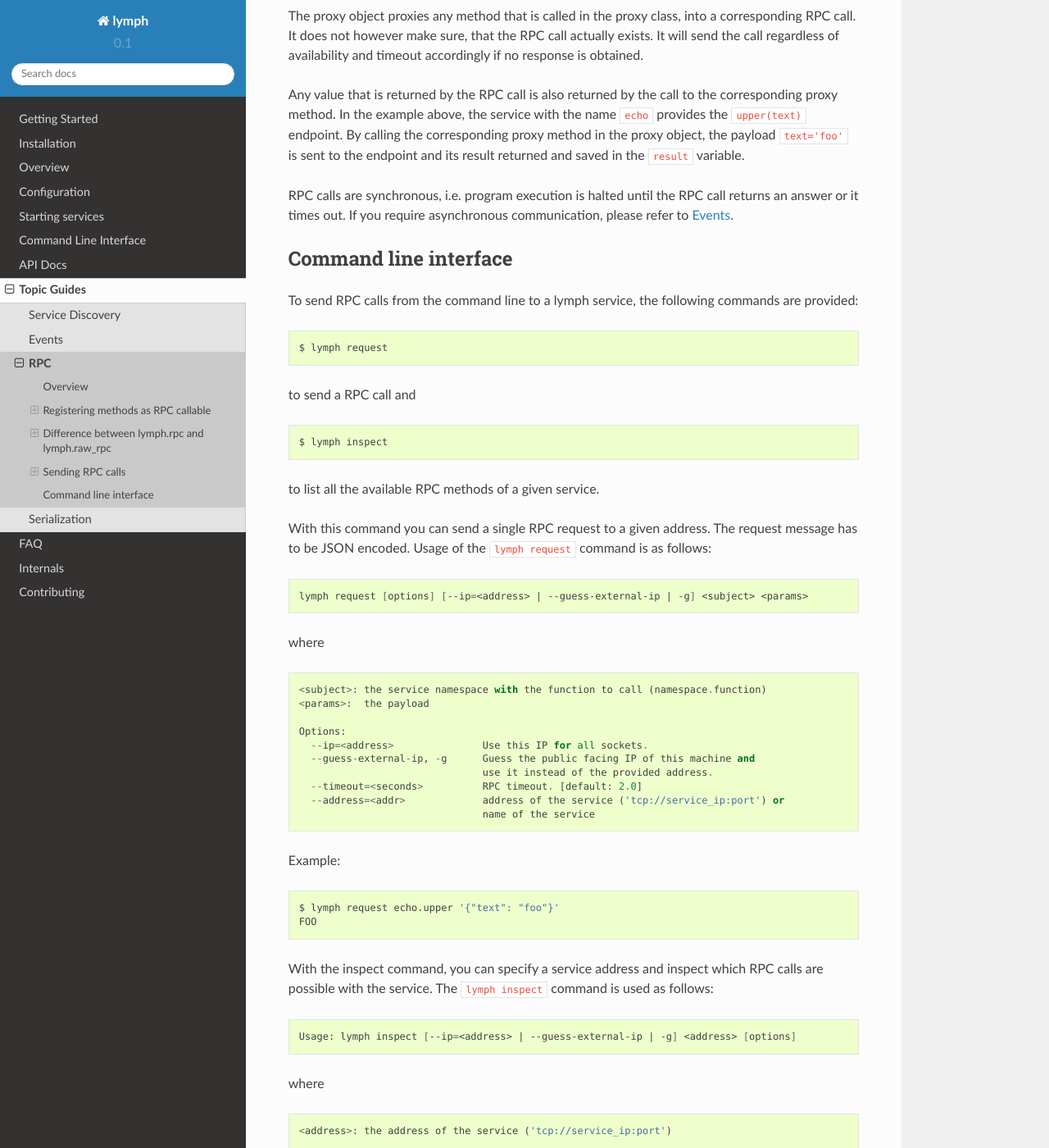
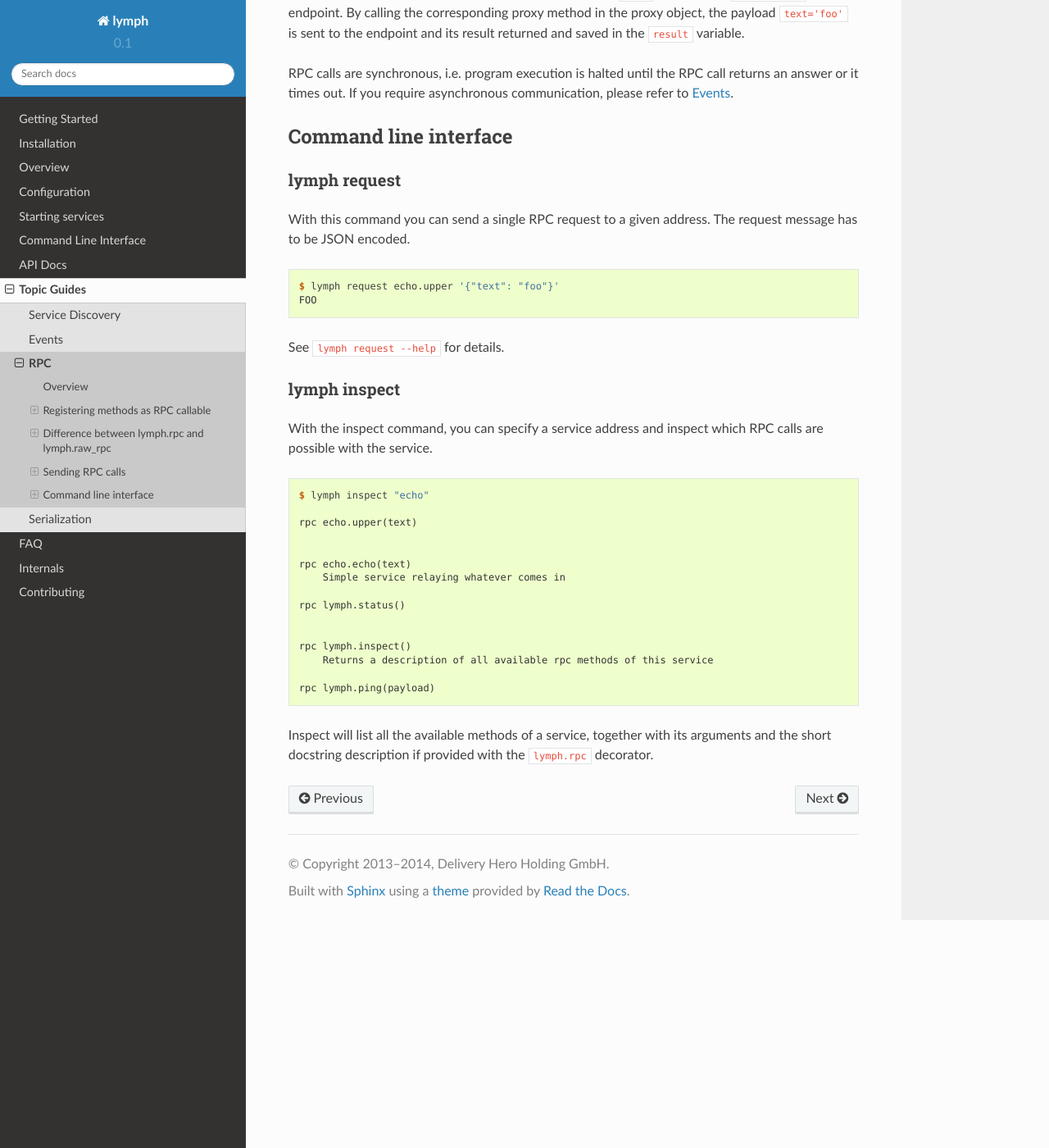
Before and after one commit to deliveryhero/lymph, a Sphinx documentation site: the page built from docs/topics/rpc.rst, in a window 1280 px wide and 1400 px high, scrolled down 3126 px. Shown: the whole window at 82% size. Built offline with Sphinx 7.4.7 and the Read the Docs theme 2.0.0, drawn with Linux system fonts in a browser that asks for light colours; formulas are drawn with MathJax 3; cross-references to code outside the pages are shown as plain code; some of the changed text lies outside the part shown.

Commit message:
Some cleanup in the rpc topic guide

```diff
--- a/docs/topics/rpc.rst
+++ b/docs/topics/rpc.rst
@@ -2,20 +2,15 @@
 ===
 
 Overview
-~~~~~~~~
+--------
 
-Synchronous communication with lymph services is realised through RPC calls. RPC messages
-are handled through ØMQ. In lymph, RPC messages are not persistent and if a RPC call fails,
-it is the responsibility of the calling code to deal with it.
-
-.. note::
-
-    In lymph terminology, messages are referring to synchronous RPC calls, and events are
-    asynchronous messages as described in :doc:`events`.
+Synchronous communication with lymph services is realised through RPC.
+RPC messages are sent via ØMQ. If a RPC call fails, it is the responsibility of
+the calling code to deal with it.
 
 
 Registering methods as RPC callable
-~~~~~~~~~~~~~~~~~~~~~~~~~~~~~~~~~~~
+-----------------------------------
 
 Any class inheriting from :class:`lymph.Interface` can receive RPC calls. By specifying the
 ``name`` argument when initializing the class, the lymph service will be reachable through its
@@ -71,11 +66,10 @@
 of the service and will be returned by ``lymph inspect``.
 
 Difference between lymph.rpc and lymph.raw_rpc
-~~~~~~~~~~~~~~~~~~~~~~~~~~~~~~~~~~~~~~~~~~~~~~
+----------------------------------------------
 
-+++++++++
-lymph.rpc
-+++++++++
+``lymph.rpc``
+^^^^^^^^^^^^^
 
 The :func:`lymph.rpc` decorator is easier to understand compared to :func:`lymph.raw_rpc`
 since the former work as any Python function where what ever the RPC function return will be sent
@@ -87,9 +81,8 @@
 - Else the result will be a **NACK**.
 
 
-+++++++++++++
-lymph.raw_rpc
-+++++++++++++
+``lymph.raw_rpc``
+^^^^^^^^^^^^^^^^^
 
 When :func:`lymph.raw_rpc` is used the underlying method call has to have the following form:
 
@@ -137,8 +130,9 @@
 
     sends an error to the caller.
 
+
 Sending RPC calls
-~~~~~~~~~~~~~~~~~
+-----------------
 
 In order to send RPC calls from within lymph services, you need to pass the call through
 the ``proxy`` class. You can obtain the system's proxy by calling the ``proxy`` method:
@@ -172,80 +166,30 @@
 
 
 Command line interface
-~~~~~~~~~~~~~~~~~~~~~~
+----------------------
 
-To send RPC calls from the command line to a lymph service, the following commands are
-provided:
-
-.. code:: bash
-
-    $ lymph request
-
-to send a RPC call and
-
-.. code:: bash
-
-    $ lymph inspect
-
-to list all the available RPC methods of a given service.
 
 lymph request
 ^^^^^^^^^^^^^
 
 With this command you can send a single RPC request to a given address. The
-request message has to be JSON encoded. Usage of the ``lymph request`` command
-is as follows:
+request message has to be JSON encoded.
 
-.. code:: bash
-
-    lymph request [options] [--ip=<address> | --guess-external-ip | -g] <subject> <params>
-
-where
-
-.. code::
-
-    <subject>: the service namespace with the function to call (namespace.function)
-    <params>:  the payload
-
-    Options:
-      --ip=<address>               Use this IP for all sockets.
-      --guess-external-ip, -g      Guess the public facing IP of this machine and
-                                   use it instead of the provided address.
-      --timeout=<seconds>          RPC timeout. [default: 2.0]
-      --address=<addr>             address of the service ('tcp://service_ip:port') or
-                                   name of the service
-
-Example:
-
-.. code:: bash
+.. code:: console
 
     $ lymph request echo.upper '{"text": "foo"}'
     FOO
+
+See ``lymph request --help`` for details.
+
 
 lymph inspect
 ^^^^^^^^^^^^^
 
 With the inspect command, you can specify a service address and inspect which RPC calls are
-possible with the service. The ``lymph inspect`` command is used as follows:
+possible with the service.
 
-.. code:: bash
-
-    Usage: lymph inspect [--ip=<address> | --guess-external-ip | -g] <address> [options]
-
-where
-
-.. code::
-
-    <address>: the address of the service ('tcp://service_ip:port')
-
-    Options:
-      --ip=<address>               Use this IP for all sockets.
-      --guess-external-ip, -g      Guess the public facing IP of this machine and
-                                   use it instead of the provided address.
-
-Example:
-
-.. code:: bash
+.. code:: console
 
     $ lymph inspect "echo"
 
@@ -265,4 +209,4 @@
 
 
 Inspect will list all the available methods of a service, together with its arguments and the short
-docstring description if provided with the ``@lymph.rpc()`` decorator.
+docstring description if provided with the :decorator:`lymph.rpc` decorator.
```
